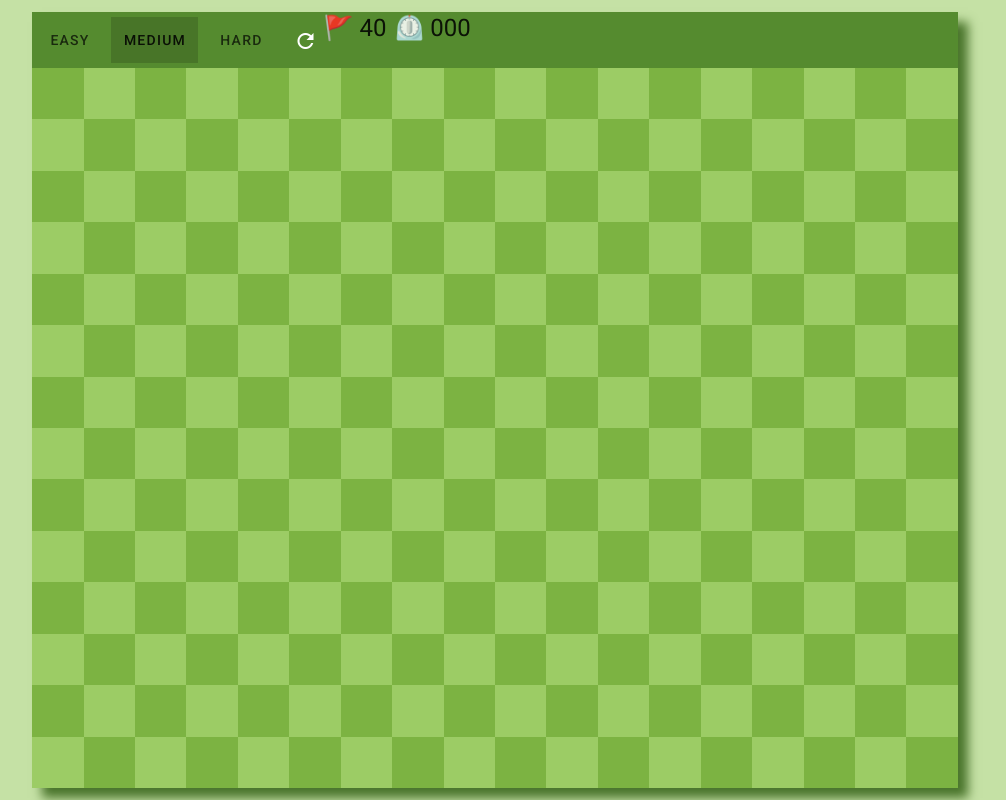
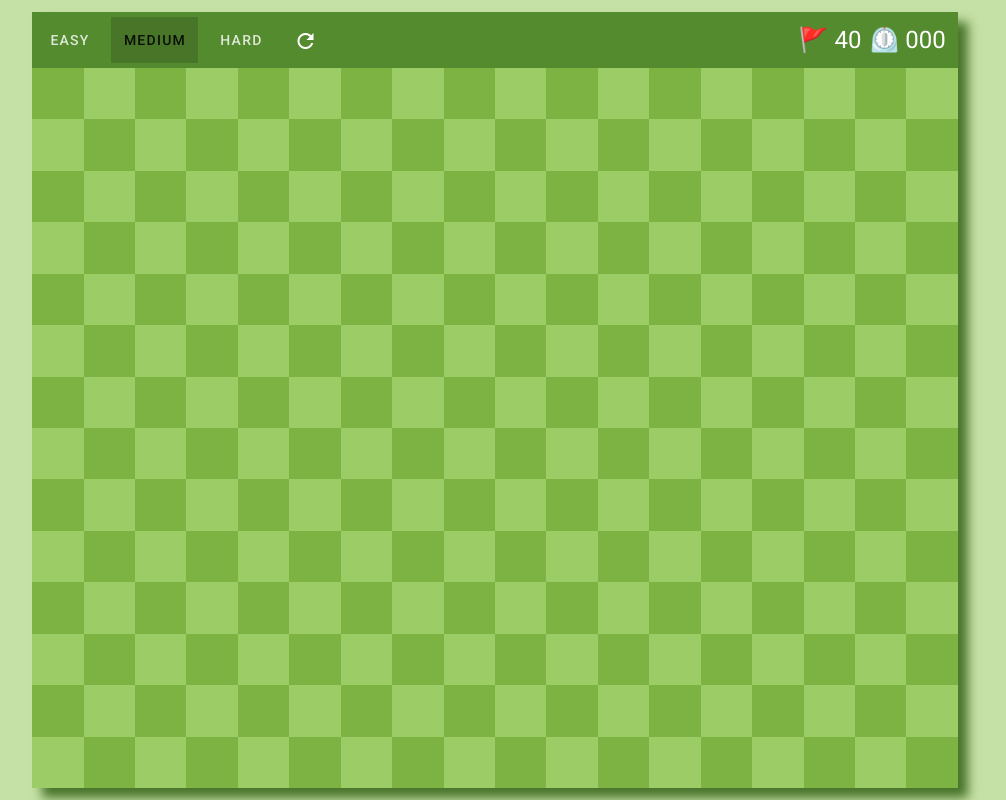
Before and after one commit to zachlearnscode/minesweeper, a Vue app in the folder minesweeper/: page / in a window 1280 px wide. Shown: the whole page, without its empty margins (145-1151 px from the left). Built offline with nearby package versions, Linux system fonts and the light colour scheme.

Commit message:
Finished attachment of header to board.

```diff
--- a/minesweeper/src/App.vue
+++ b/minesweeper/src/App.vue
@@ -6,11 +6,11 @@
         :style="styles.wrapper"
       >
         <div
-          style="height: 56px; width: 100%"
+          style="height: 56px"
           class="light-green darken-3 d-flex space-between"
         >
-          <div>
-            <v-btn-toggle group mandatory v-model="difficulty">
+          <div style="width: 75%">
+            <v-btn-toggle dark group mandatory v-model="difficulty">
               <v-btn value="easy"> {{ this.isMobile ? "E" : "Easy" }} </v-btn>
               <v-btn value="medium" selected>
                 {{ this.isMobile ? "M" : "Medium" }}
@@ -21,11 +21,14 @@
               <v-icon color="white">mdi-refresh</v-icon>
             </v-btn>
           </div>
-          <div>
-            <span class="mr-sm-2 text-right text-sm-h5"
-              >🚩 {{ flagsAvailable }}</span
-            >
-            <span class="text-sm-h5">⏲️ {{ timeElapsed | padTime }}</span>
+          <div
+            style="width: 25%"
+            class="d-flex flex-column flex-sm-row justify-center justify-sm-end align-end align-sm-center px-3"
+          >
+            <div class="mr-sm-2 text-right text-sm-h5 white--text">
+              🚩 {{ flagsAvailable }}
+            </div>
+            <div class="text-sm-h5 white--text">⏲️ {{ timeElapsed | padTime }}</div>
           </div>
         </div>
 
@@ -47,8 +50,8 @@
               ]"
               @click="reveal(rowIndex, colIndex)"
               v-touch="{
-                left: () => (col.marked = false),
-                right: () => (col.marked = true),
+                left: () => (col.marked = !col.marked),
+                right: () => (col.marked = !col.marked),
               }"
               @click.right.prevent="col.marked = !col.marked"
               @mouseover="highlight(board.flat().indexOf(col))"
@@ -60,41 +63,6 @@
         </div>
       </v-container>
     </v-main>
-    <!--<v-app-bar flat class="light-green lighten-1">
-      <v-container fluid class="font-weight-bold white--text">
-        <v-row>
-          <v-col
-            cols="8"
-            sm="6"
-            align-self="center"
-            class="d-flex align-center justify-start px-0"
-          >
-            <v-btn-toggle group mandatory v-model="difficulty">
-              <v-btn value="easy"> {{ this.isMobile ? "E" : "Easy" }} </v-btn>
-              <v-btn value="medium" selected>
-                {{ this.isMobile ? "M" : "Medium" }}
-              </v-btn>
-              <v-btn value="hard"> {{ this.isMobile ? "H" : "Hard" }} </v-btn>
-            </v-btn-toggle>
-            <v-btn icon class="ml-sm-2" @click="newGame">
-              <v-icon color="white">mdi-refresh</v-icon>
-            </v-btn>
-          </v-col>
-          <v-spacer></v-spacer>
-          <v-col
-            cols="4"
-            sm="6"
-            align-self="center"
-            class="d-flex flex-column flex-sm-row justify-end align-end"
-          >
-            <span class="mr-sm-2 text-right text-sm-h5"
-              >🚩 {{ flagsAvailable }}</span
-            >
-            <span class="text-sm-h5">⏲️ {{ timeElapsed | padTime }}</span>
-          </v-col>
-        </v-row>
-      </v-container>
-    </v-app-bar>-->
 
     <v-dialog v-model="gameWon" height="350px" width="500px">
       <v-card rounded>
@@ -492,12 +460,7 @@ export default {
           width: this.isMobile
             ? "90vw"
             : `calc(90vh * ${this.cols / this.rows})`,
-          boxShadow: "10px 10px 10px #4a752c",
-          //width: `100vw`,
-          //display: "flex",
-          //justifyContent: "center",
-          //alignItems: "center",
-          //padding: "1rem",
+          boxShadow: "10px 10px 10px #4a752c"
         },
         board: {
           height: "100%",
```
